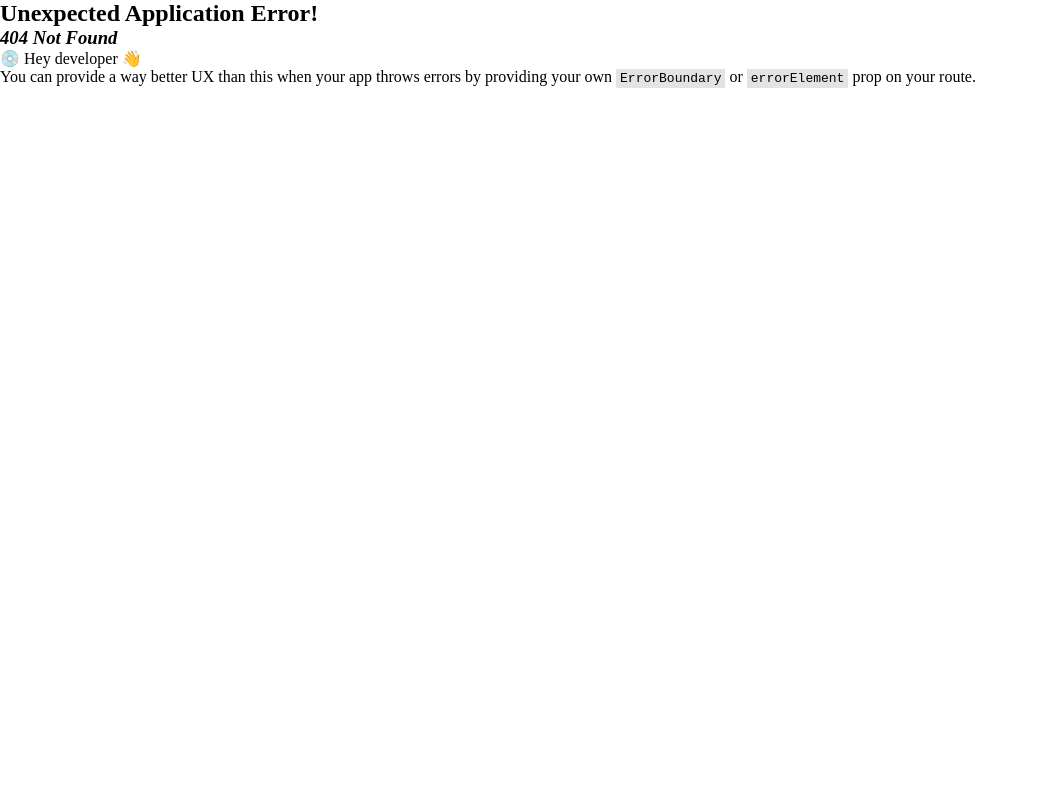
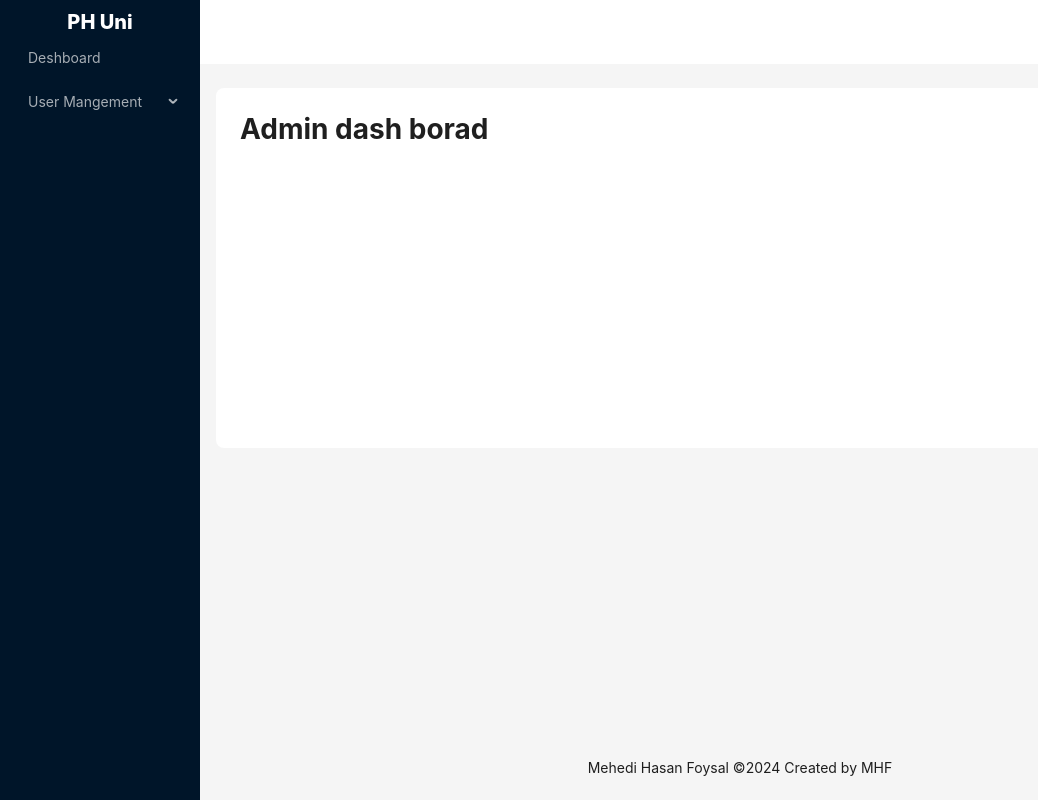
Before and after one commit to mehedihasan8/React-Redux-all-Project, a React (Vite) app in the folder phu-client/: page /admin/dashboard in a window 1280 px wide. Before the commit this address had no page. Shown: the whole page, without its empty margins (0-1038 px from the left). Built offline with nearby package versions, Linux system fonts and the light colour scheme.

Commit message:
Add nav link

```diff
--- a/phu-client/src/components/layout/MainLayout.tsx
+++ b/phu-client/src/components/layout/MainLayout.tsx
@@ -1,18 +1,15 @@
 import { Layout, Menu, MenuProps, theme } from "antd";
+import { NavLink, Outlet } from "react-router-dom";
 
 const { Header, Content, Footer, Sider } = Layout;
 
 const items: MenuProps["items"] = [
   {
-    key: "1",
-    label: "Deshboard",
+    key: "Dashboard",
+    label: <NavLink to="/admin/dashboard"> Deshboard</NavLink>,
   },
   {
-    key: "2",
-    label: "Profile",
-  },
-  {
-    key: "3",
+    key: "User Mangement",
     label: "User Mangement",
     children: [
       {
@@ -73,11 +70,11 @@
               borderRadius: borderRadiusLG,
             }}
           >
-            <h1>The Main Content here</h1>
+            <Outlet />
           </div>
         </Content>
         <Footer style={{ textAlign: "center" }}>
-          Ant Design ©{new Date().getFullYear()} Created by Ant UED
+          Mehedi Hasan Foysal ©{new Date().getFullYear()} Created by MHF
         </Footer>
       </Layout>
     </Layout>
--- /dev/null
+++ b/phu-client/src/pages/admin/AdminDashboard.tsx
@@ -0,0 +1,9 @@
+const AdminDashboard = () => {
+  return (
+    <div>
+      <h1>Admin dash borad</h1>
+    </div>
+  );
+};
+
+export default AdminDashboard;
--- /dev/null
+++ b/phu-client/src/pages/admin/CreateAdmin.tsx
@@ -0,0 +1,9 @@
+const CreateAdmin = () => {
+  return (
+    <div>
+      <h1>Create admin</h1>
+    </div>
+  );
+};
+
+export default CreateAdmin;
--- /dev/null
+++ b/phu-client/src/pages/admin/CreateFaculty.tsx
@@ -0,0 +1,9 @@
+const CreateFaculty = () => {
+  return (
+    <div>
+      <h1>Crate faculty</h1>
+    </div>
+  );
+};
+
+export default CreateFaculty;
--- /dev/null
+++ b/phu-client/src/pages/admin/CreateStudent.tsx
@@ -0,0 +1,9 @@
+const CreateStudent = () => {
+  return (
+    <div>
+      <h1>create student</h1>
+    </div>
+  );
+};
+
+export default CreateStudent;
```
Also changed, not shown: phu-client/src/routes/routes.tsx (+37 -2 lines).
